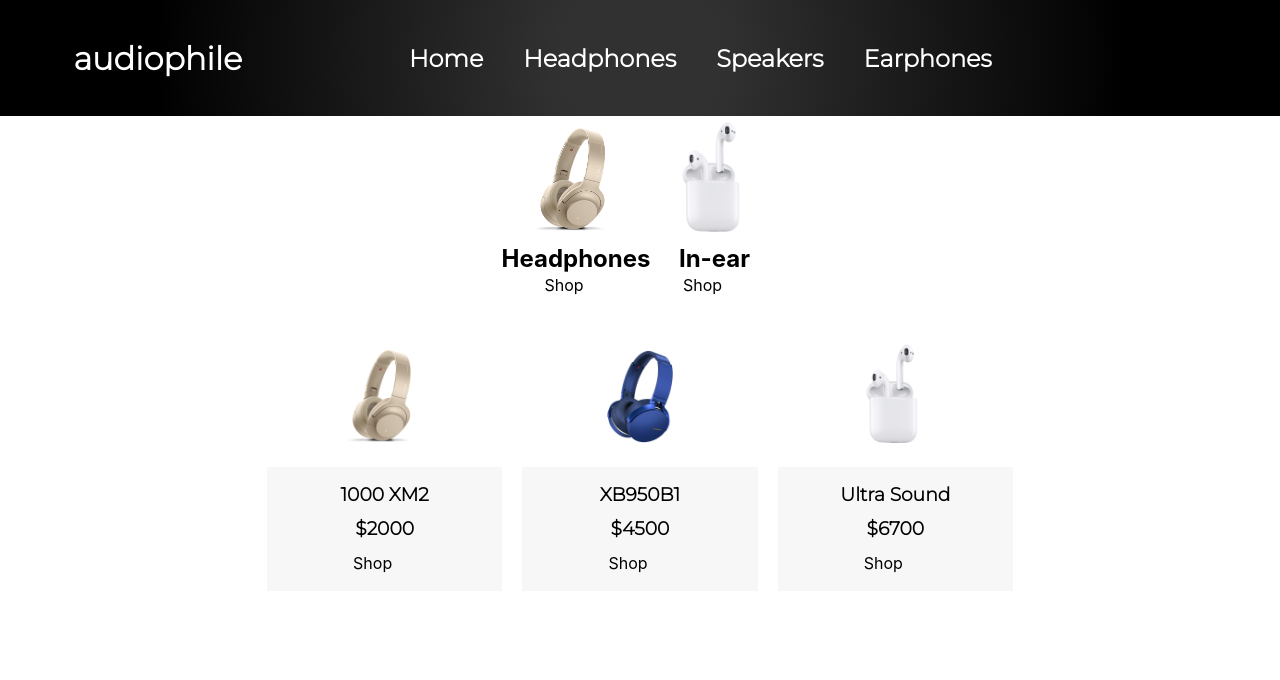
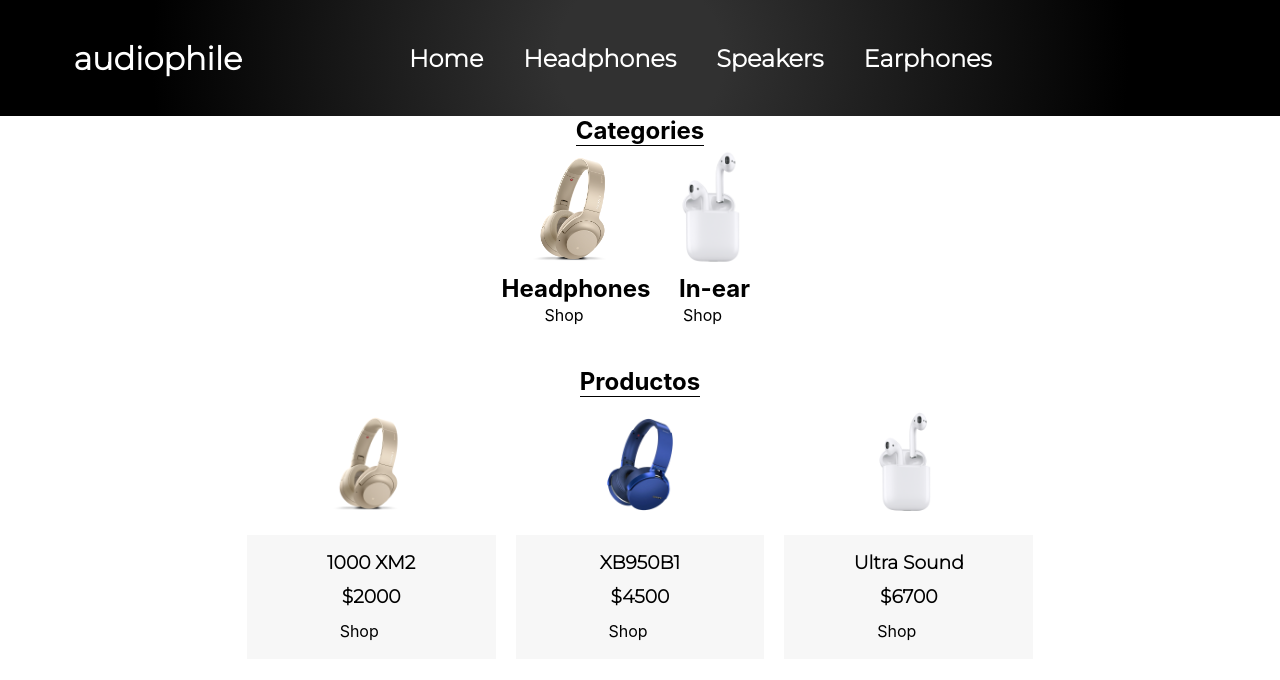
Before and after one commit to GaspariniOsvaldo/ecommerce-react, a React (Create React App) app: page / in a window 1280 px wide. Shown: the top 680 px of the page. Built offline with nearby package versions, Linux system fonts and the light colour scheme; some icons are missing.

Commit message:
fix error

```diff
--- a/src/App.js
+++ b/src/App.js
@@ -5,7 +5,6 @@
 import {ItemListContainer} from './components/ItemListContainer/ItemListContainer';
 import { ItemDetailContainer } from './components/ItemDetailContainer/ItemDetailContainer';
 import { Categories } from './components/Categories/Categories';
-import { ItemList } from './components/ItemList/ItemList';
 
 function App() {
 
@@ -23,7 +22,6 @@
           </Route>
 
           <Route path="/category/:categoryId">
-            <Categories></Categories>
             <ItemListContainer></ItemListContainer>
           </Route>
 
--- a/src/App.scss
+++ b/src/App.scss
@@ -36,10 +36,15 @@
 
   .ItemListContainer {
     display: flex;
+    flex-flow: column nowrap;
     justify-content: center;
     align-items: center;
-    padding: 2rem;
+    padding: 5vh 0 0;
     background-color: white;
+
+    .ItemListContainer__title {
+      border-bottom: 1px solid black;
+    }
 
     .ItemList {
       display: flex;
@@ -145,6 +150,16 @@
     }
   }
 
+  .CategoriesContainer{
+    display: flex;
+    flex-flow: column nowrap;
+    justify-content: center;
+    align-items: center;
+
+    .CategoriesContainer__title {
+      border-bottom: 1px solid black;
+    }
+
     .Categories {
       display: flex;
       flex-flow: row nowrap;
@@ -168,3 +183,4 @@
       }
     }
   }
+}
--- a/src/components/Categories/Categories.js
+++ b/src/components/Categories/Categories.js
@@ -4,9 +4,12 @@
 
 export const Categories = () => {
     return(
-        <section className="Categories">
-            <ItemCategories title="Headphones" pictureUrl={images.sony1} ></ItemCategories>
-            <ItemCategories title="In-ear" pictureUrl={images.apple1} ></ItemCategories>
+        <section className="CategoriesContainer">
+            <h2 className="CategoriesContainer__title">Categories</h2>
+            <section className="Categories">
+                <ItemCategories key="headphones" title="Headphones" pictureUrl={images.sony1} ></ItemCategories>
+                <ItemCategories key="in-ear" title="In-ear" pictureUrl={images.apple1} ></ItemCategories>
+            </section>
         </section>
     );
 }
--- a/src/components/ItemListContainer/ItemListContainer.js
+++ b/src/components/ItemListContainer/ItemListContainer.js
@@ -19,7 +19,7 @@
             })
             .then(catalogo => {
                 if(categoryId){
-                    let categorySelect = Productos.filter((x) => x.cat === categoryId)
+                    const categorySelect = Productos.filter((x) => x.cat === categoryId)
                     setProducts(categorySelect);
                     console.log("Entro el params: " + categorySelect)
                 }
@@ -28,13 +28,14 @@
                     console.log("entro sin param")
                 }
             })
-        })
+        }, categoryId)
     }
 
     GetDatos()
 
     return(
         <section className="ItemListContainer">
+            <h2 className="ItemListContainer__title">Productos</h2>
             <ItemList productos={products}></ItemList>
         </section>
     );
```
Lines whose indentation alone changed are shown as unchanged.
